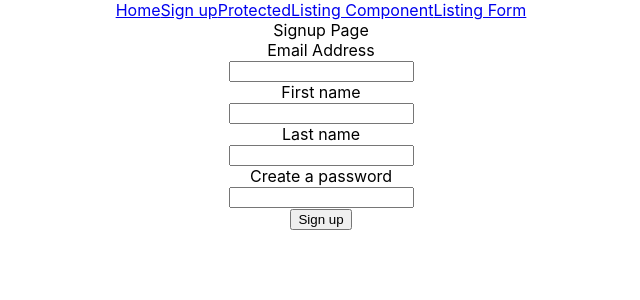
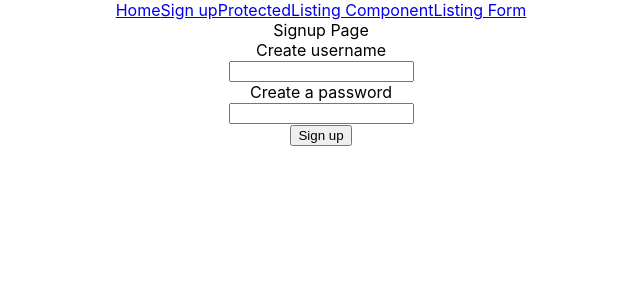
Before and after one commit to itshui3/front-end-1, a React (Create React App) app: page /signup in a window 1280 px wide. Shown: the top 300 px of the page, without its empty margins (319-959 px from the left). Built offline with nearby package versions, Linux system fonts and the light colour scheme.

Commit message:
login/signup revised to match with endpoints

```diff
--- a/src/components/Login.js
+++ b/src/components/Login.js
@@ -4,7 +4,7 @@ import axios from 'axios';
 const Login = () => {
 
     const[values, setValues] = useState({
-        email: "",
+        username: "",
         password: ""
     })
 
@@ -35,7 +35,7 @@ const Login = () => {
         })
 
         setValues({
-            email: "",
+            username: "",
             password: ""
         })
     }
@@ -50,9 +50,9 @@ const Login = () => {
             <div>
             <form onSubmit={submitForm}>
                     <div>
-                        <label>Email Address</label>
+                        <label>Username</label>
                             <div>
-                            <input name="email" type="email" value={values.email} onChange={handleChange}/>
+                            <input name="username" type="text" value={values.username} onChange={handleChange}/>
                         </div>
                     </div>
                     <div>
--- a/src/components/Signup.js
+++ b/src/components/Signup.js
@@ -4,9 +4,7 @@ import axios from 'axios';
 const Signup = (props) => {
 
     const[values, setValues] = useState({
-        email: "",
-        firstName: "",
-        lastName: "",
+        username: "",
         password: ""
     })
 
@@ -35,9 +33,7 @@ const Signup = (props) => {
         })
 
         setValues({
-            email: "",
-            firstName: "",
-            lastName: "",
+            username: "",
             password: ""
         })
     }
@@ -51,21 +47,9 @@ const Signup = (props) => {
             <div>
                 <form onSubmit={submitForm}>
                     <div>
-                        <label>Email Address</label>
+                        <label>Create username</label>
                             <div>
-                            <input name="email" type="email" value={values.email} onChange={handleChange}/>
-                        </div>
-                    </div>
-                    <div>
-                        <label>First name</label>
-                            <div>
-                            <input name="firstName" type="text" value={values.firstName} onChange={handleChange}/>
-                        </div>
-                    </div>
-                    <div>
-                        <label>Last name</label>
-                            <div>
-                            <input name="lastName" type="text" value={values.lastName} onChange={handleChange}/>
+                            <input name="username" type="text" value={values.username} onChange={handleChange}/>
                         </div>
                     </div>
                     <div>
```
